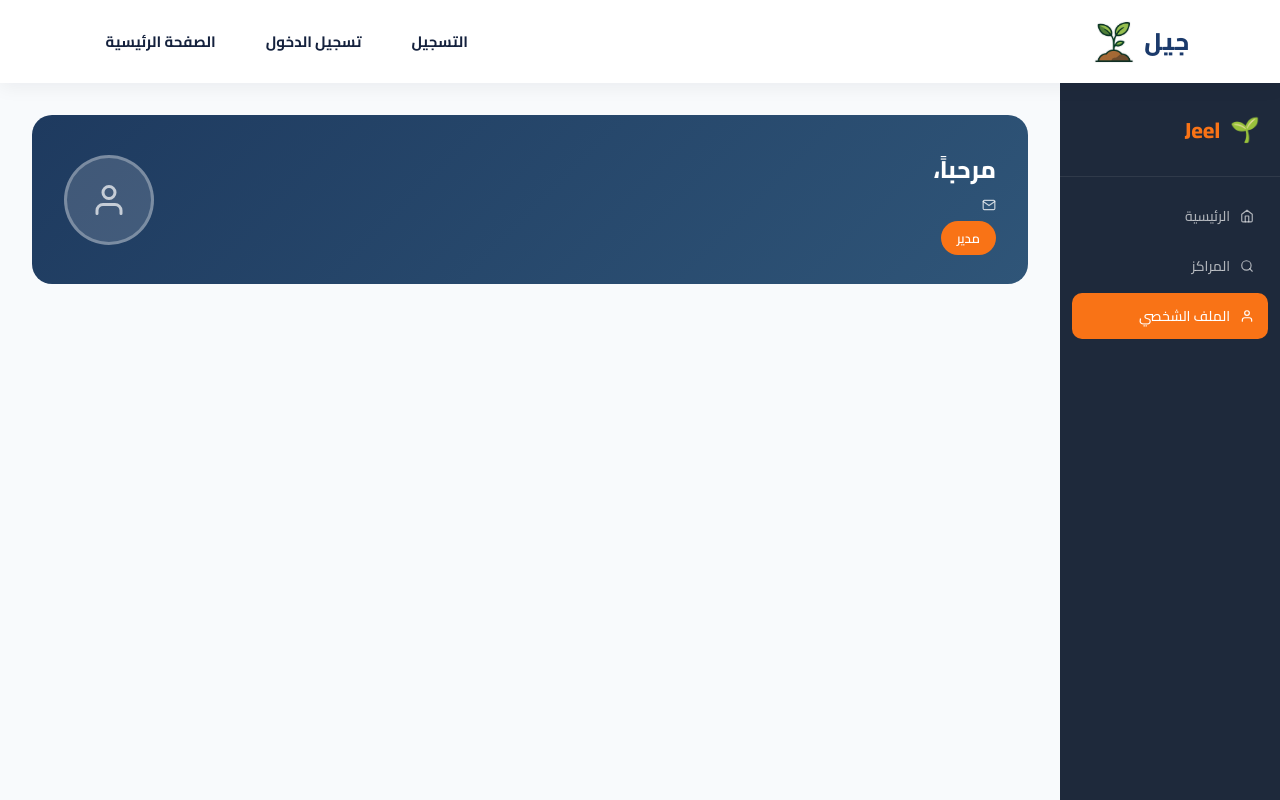
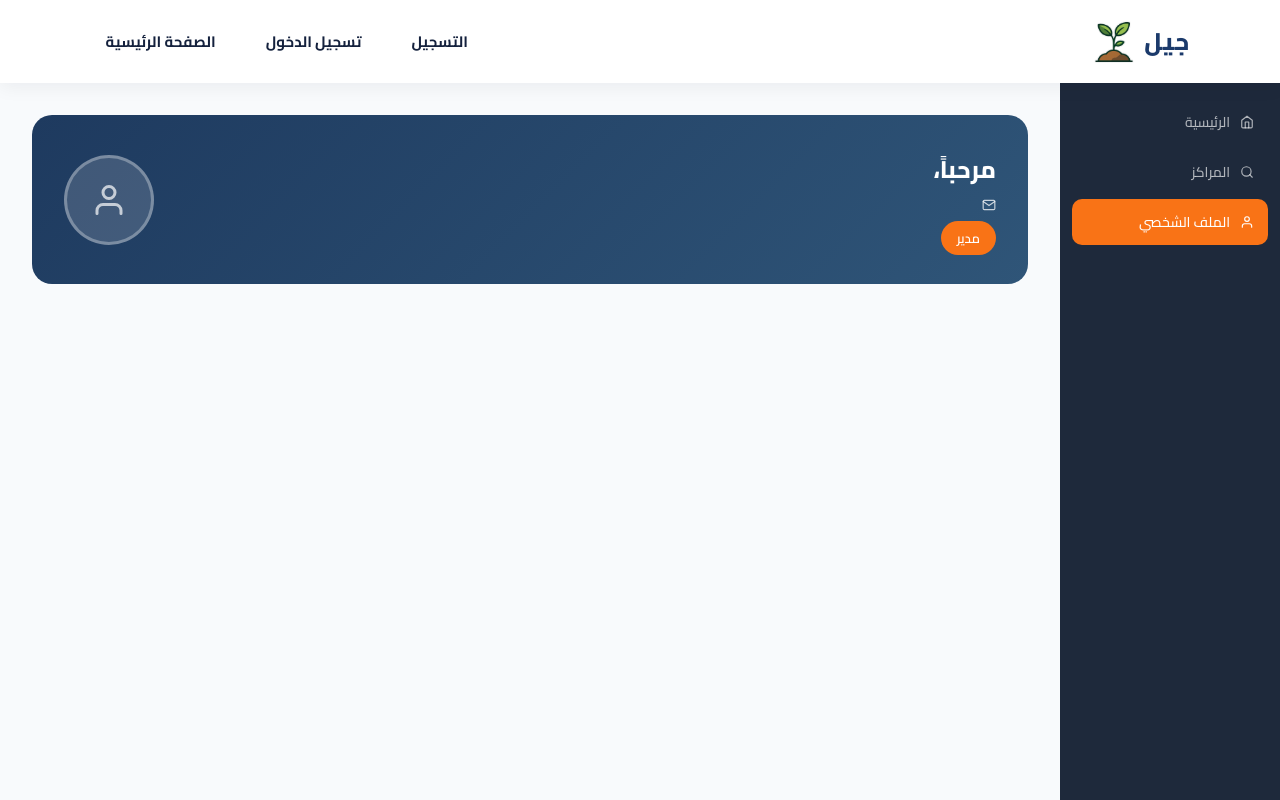
Before and after one commit to Nouf2027/Portfolio-Project, a React (Create React App) app in the folder Stage 4/frontend/: page /profile in a window 1280 px wide. Shown: the top 800 px of the page. Built offline with nearby package versions, Linux system fonts and the light colour scheme.

Commit message:
Remove logo from Profile sidebar
Removed logo section from the sidebar in Profile page.

```diff
--- a/Stage 4/frontend/src/pages/Profile.jsx
+++ b/Stage 4/frontend/src/pages/Profile.jsx
@@ -86,10 +86,6 @@ function Profile() {
 
       {/*  Sidebar  */}
       <aside className="pf-sidebar">
-        <div className="pf-sidebar-logo">
-          <span className="pf-logo-icon">🌱</span>
-          <span className="pf-logo-text">Jeel</span>
-        </div>
         <nav className="pf-nav">
           <a href="/" className="pf-nav-item"><FiHome /><span>الرئيسية</span></a>
           <a href="/home" className="pf-nav-item"><FiSearch /><span>المراكز</span></a>
```
